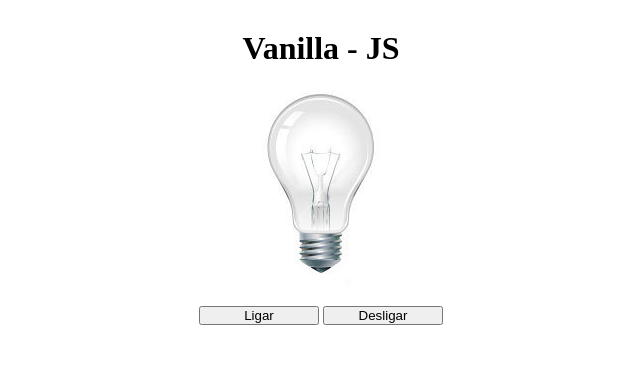
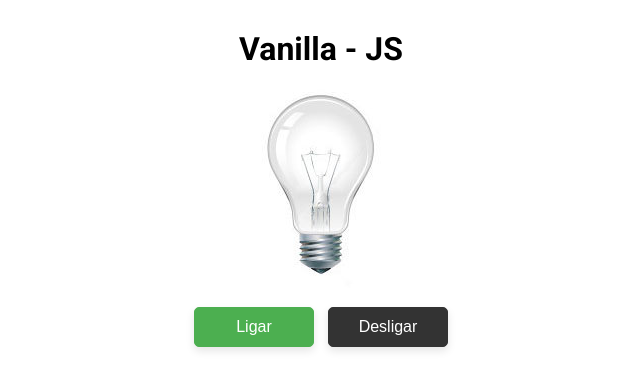
Before and after one commit to apedrodev1/JavaScript-Learning-HUB, a PHP site: page / in a window 1280 px wide. Shown: the top 390 px of the page, without its empty margins (319-959 px from the left). Run offline with PHP 8.4, Linux system fonts and the light colour scheme.

Commit message:
estilização botoes

```diff
--- a/Lâmpada/src/css/style.css
+++ b/Lâmpada/src/css/style.css
@@ -1,7 +1,16 @@
+@import url("https://fonts.googleapis.com/css2?family=Roboto:ital,wght@0,100;0,300;0,400;0,700;0,900;1,100;1,300;1,400;1,500;1,700;1,900&display=swap");
+
 * {
   margin: 0px;
   padding: 0px;
 }
+
+/* body {
+  background-image: url("../media/img/depositphotos_84698782-stock-photo-little-einstein-having-an-idea.jpg");
+  width: 100px;
+  background-position: center;
+  background-repeat: no-repeat;
+} */
 
 .container {
   display: flex;
@@ -9,9 +18,46 @@
   align-items: center;
   justify-content: center;
   margin-top: 30px;
+  font-family: "Roboto", sans-serif;
 }
 
-.btn > button {
+img .transição {
+  transition: all 0.7s ease;
+}
+
+.btn #turnOn,
+#turnOff {
+  width: 120px;
   margin-top: 15px;
-  width: 120px;
+  padding: 10px 20px;
+  border-radius: 5px;
+  cursor: pointer;
+  font-size: 16px;
+  transition: background-color 0.3s ease;
+  box-shadow: 0.3s ease;
 }
+
+#turnOn {
+  margin-right: 10px;
+  background-color: #4caf50;
+  color: white;
+  border: 1px solid #4caf50;
+  box-shadow: 0px 4px 8px rgba(0, 0, 0, 0.1);
+}
+
+#turnOn:hover {
+  background-color: #45a049;
+  box-shadow: 0px 8px 16px rgba(0, 0, 0, 0.2);
+}
+
+#turnOff {
+  background-color: #333;
+  color: white;
+  border: 1px solid #333;
+  box-shadow: 0px 4px 8px rgba(0, 0, 0, 0.1);
+}
+
+#turnOff:hover {
+  background-color: #555;
+  box-shadow: 0px 8px 16px rgba(0, 0, 0, 0.2);
+}
```
